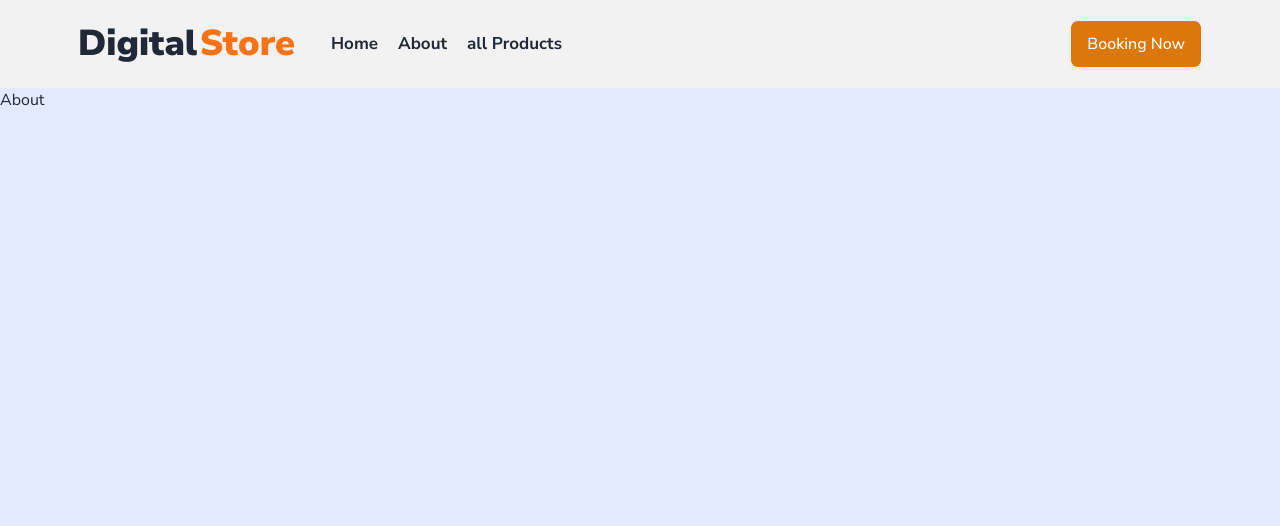
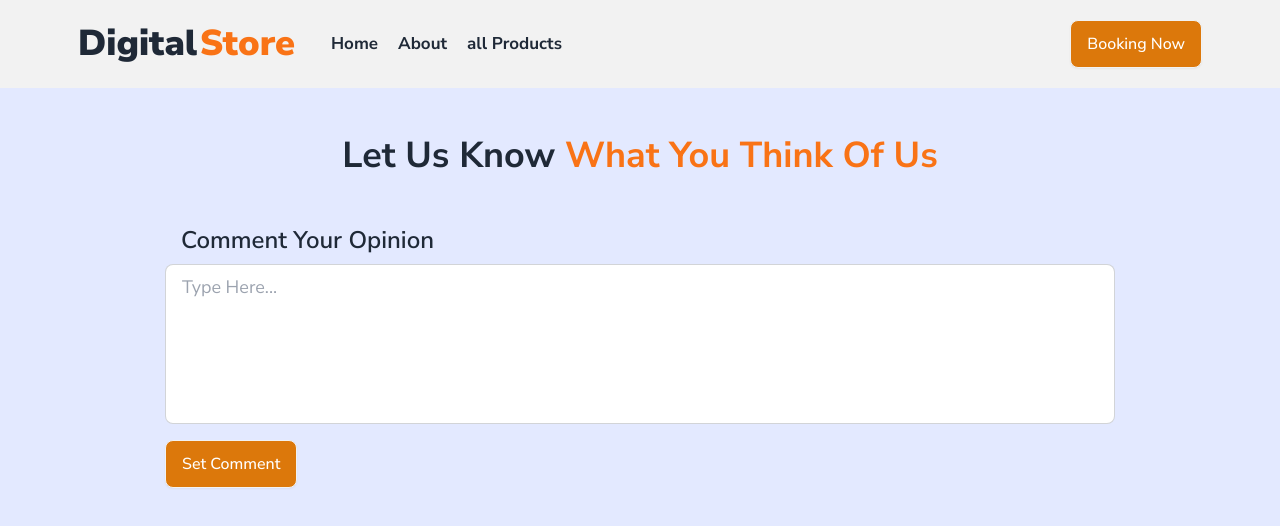
Before and after one commit to Nasrddinovvv1508/product-store, a Next.js app: page /about in a window 1280 px wide. Shown: the top 526 px of the page. Built offline with nearby package versions, Linux system fonts and the light colour scheme.

Commit message:
about page

```diff
--- a/package.json
+++ b/package.json
@@ -9,6 +9,7 @@
     "lint": "next lint"
   },
   "dependencies": {
+    "firebase": "^10.12.3",
     "next": "14.2.4",
     "react": "^18",
     "react-dom": "^18",
--- a/src/app/about/page.jsx
+++ b/src/app/about/page.jsx
@@ -1,8 +1,27 @@
-import React from 'react'
 
+import { MainButton } from "@/components"
 function About() {
+
   return (
-    <div>About</div>
+    <div>
+      <div className="main-container">
+        <div className="my-12 w-full">
+          <h1 className="text-4xl capitalize font-bold text-center mb-10">let us know <span className="text-orange-500">what you think of us</span></h1>
+
+          <div className="w-10/12 mx-auto">
+            <label className="form-control">
+              <div className="label">
+                <span className="label-text capitalize text-2xl font-semibold ml-3">Comment your opinion</span>
+              </div>
+              <textarea className="textarea textarea-bordered mb-4 h-40 text-lg resize-none" placeholder="Type Here..."></textarea>
+            </label>
+            <button className='btn hover:bg-[#a65f13] bg-[#DC780B] text-white font-medium text-base capitalize'>
+              set comment
+            </button>
+          </div>
+        </div>
+      </div>
+    </div>
   )
 }
 
--- a/src/app/productDesc/[id]/page.jsx
+++ b/src/app/productDesc/[id]/page.jsx
@@ -3,14 +3,6 @@
 import { MainButton } from '@/components';
 import { useEffect, useState } from 'react';
 import ReactTypingEffect from 'react-typing-effect';
-
-// let getData = async (id) => {
-//     let request = await fetch(`https://dummyjson.com/products/${id}`)
-
-//     let data = await request.json();
-
-//     return { data }
-// }
 
 function ProductDecs({ params }) {
     const [product, setProduct] = useState([])
@@ -29,8 +21,6 @@ function ProductDecs({ params }) {
         getData()
     }, [])
 
-    console.log(product);
-
     return (
         <section>
             <div className='main-container'>
@@ -39,10 +29,11 @@ function ProductDecs({ params }) {
                     {isPending ? <span className="loading loading-spinner loading-lg"></span> :
                         <div className='w-full my-12 flex items-center'>
                             <div className='w-5/12 shadow-xl border-black h-[450px]'>
-                                <img src={product.images && product.images[0]} alt={product && product.title} />
+                                <img className='h-full' src={product.images && product.images[0]} alt={product && product.title} />
                             </div>
                             <div className='w-6/12 shadow-2xl border-2 h-[510px] p-[50px]'>
                                 {product.title && (
+                                    <center>
                                         <ReactTypingEffect
                                             text={product.title}
                                             speed={30}
@@ -51,6 +42,7 @@ function ProductDecs({ params }) {
                                             typingDelay={50}
                                             className='text-4xl font-bold mb-5 mt-10 mx-auto text-center w-7/12'
                                         />
+                                    </center>
                                 )}
                                 <br />
                                 {product.description && (
```
Also changed, not shown: 1 other file (tests, documents, lock files or other folders). Lines whose indentation alone changed are shown as unchanged.
